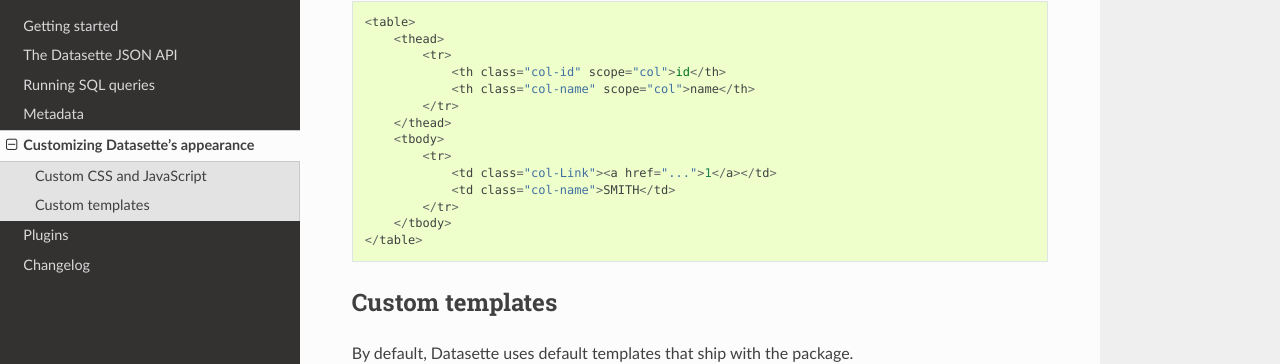
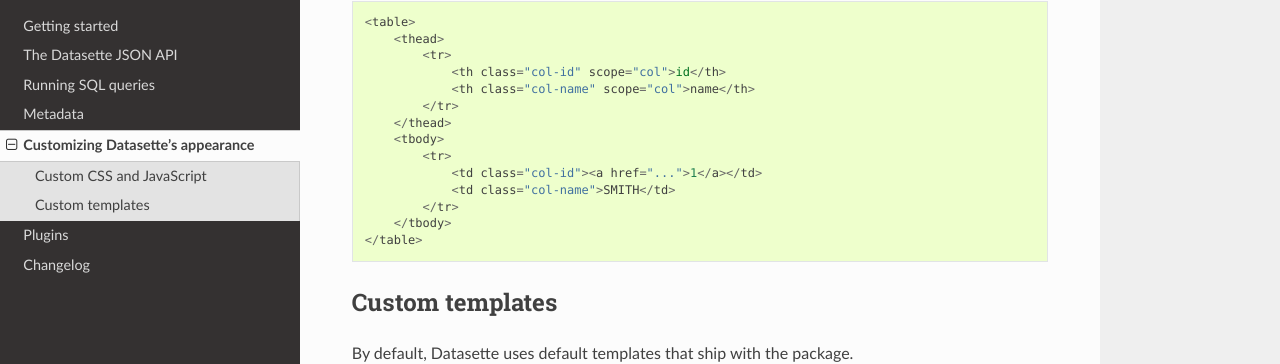
Before and after one commit to simonw/datasette, a Sphinx documentation site: the page built from docs/custom_templates.rst, in a window 1280 px wide and 900 px high, scrolled down 2008 px. Shown: the part 94-458 px from the top of the window. Built offline with Sphinx 7.4.7 and the Read the Docs theme 2.0.0, drawn with Linux system fonts in a browser that asks for light colours.

Commit message:
Fixed example HTML in CSS docs

```diff
--- a/docs/custom_templates.rst
+++ b/docs/custom_templates.rst
@@ -94,7 +94,7 @@
         </thead>
         <tbody>
             <tr>
-                <td class="col-Link"><a href="...">1</a></td>
+                <td class="col-id"><a href="...">1</a></td>
                 <td class="col-name">SMITH</td>
             </tr>
         </tbody>
```
